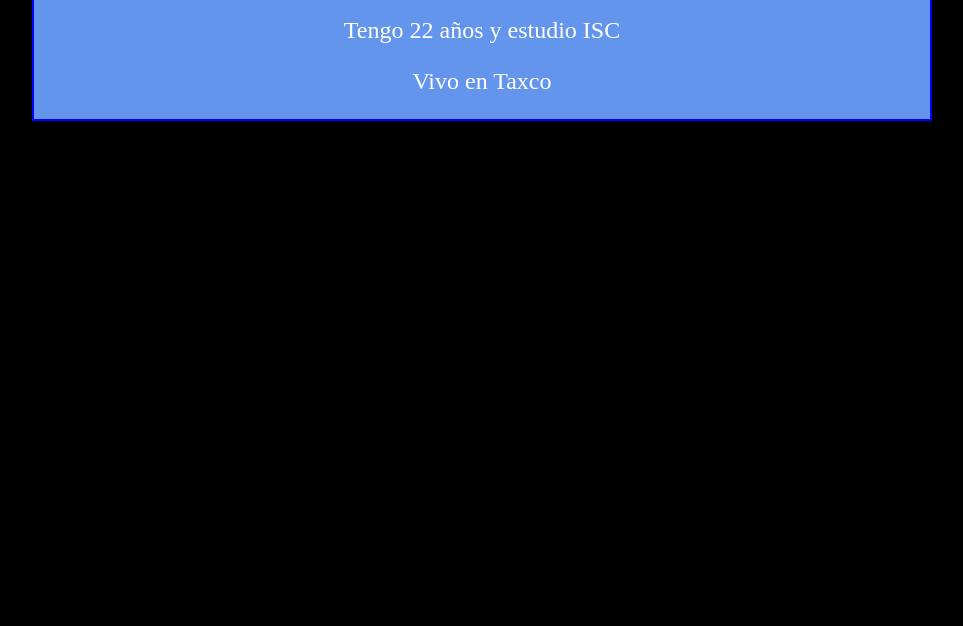
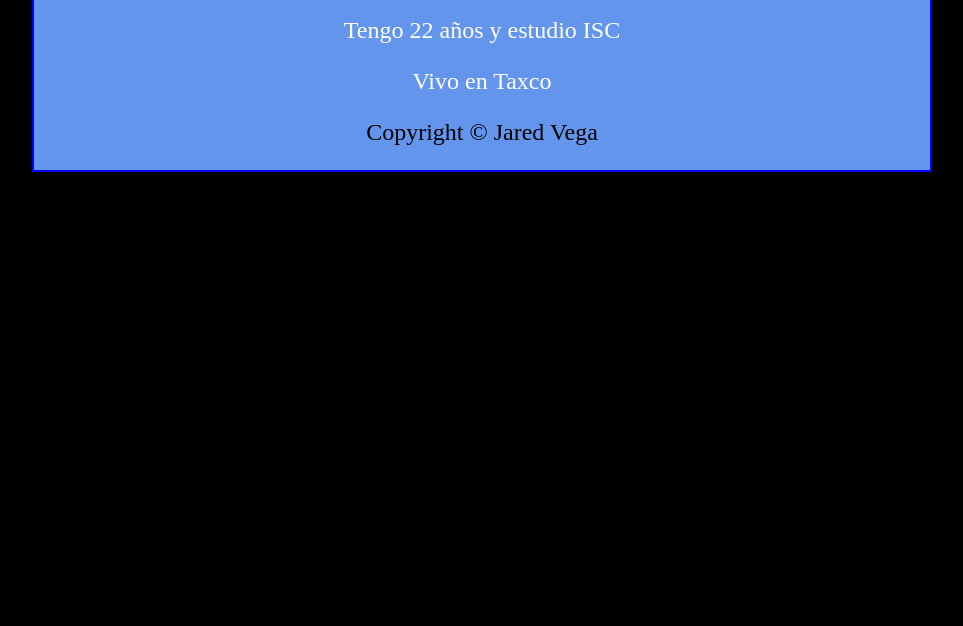
Before and after one commit to jared1504/cursoGit, a plain HTML site: page index.html in a window 1280 px wide. Shown: the part 174-800 px from the top of the page, without its empty margins (158-1121 px from the left). Drawn offline with Linux system fonts and the light colour scheme.

Commit message:
arreglando el main

```diff
--- a/index.html
+++ b/index.html
@@ -12,6 +12,9 @@
         <h1 id="titulo">Este es mi blog personal: Jared Vega</h1>
         <p id="p1">Tengo 22 años y estudio ISC</p>
         <p id="p2">Vivo en Taxco</p>
+        <div id="footer">
+            <p id="pFooter">Copyright &copy; Jared Vega</p>
+        </div>
     </div>
 
 </body>
```
